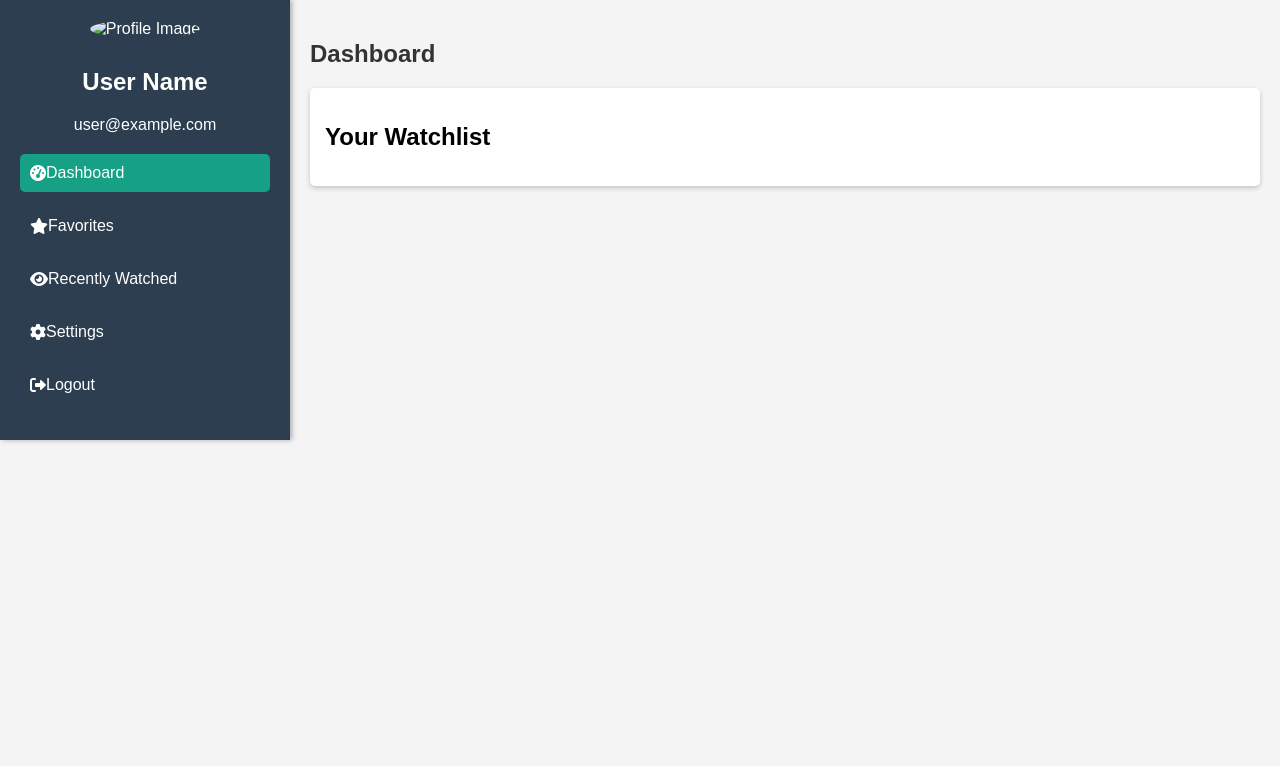
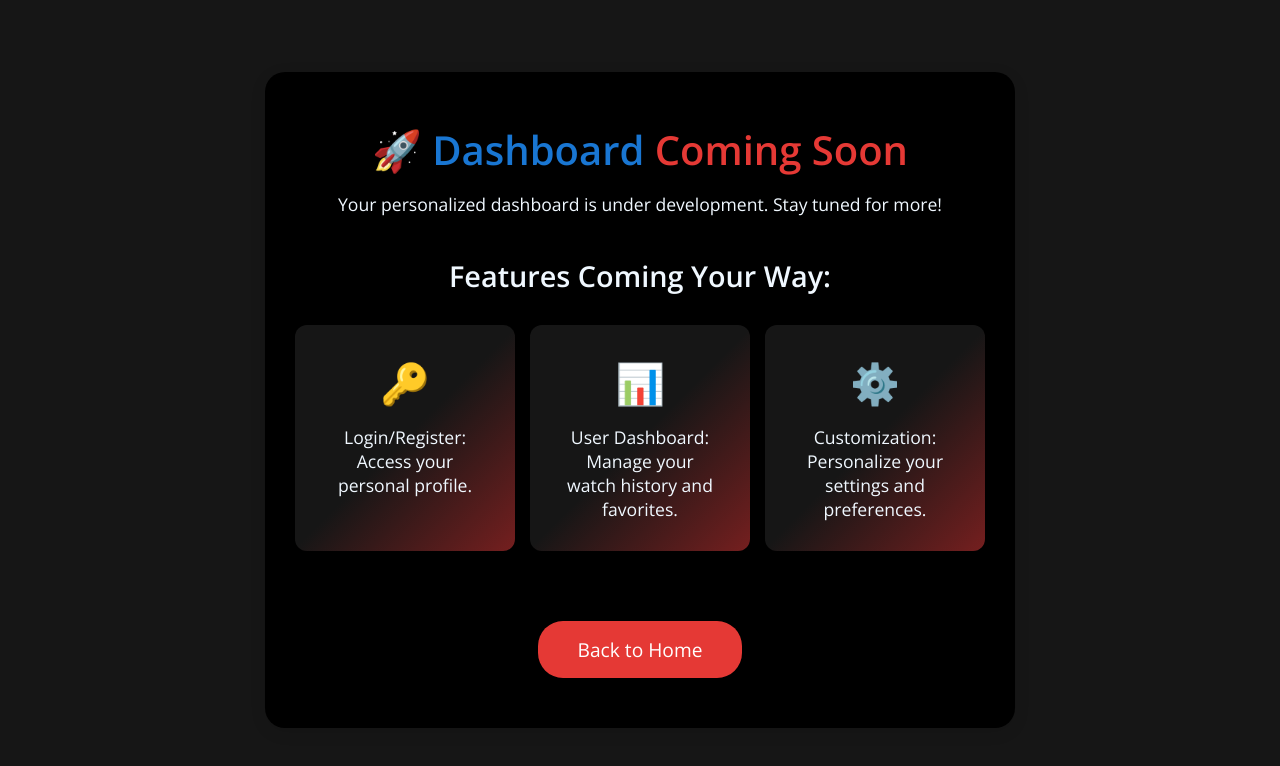
Before and after one commit to Itsroneet/Ronny_flix, a plain HTML site: page user/Dashboard.html in a window 1280 px wide. Drawn offline with nearby package versions, Linux system fonts and the light colour scheme.

Commit message:
user Dashboard added

```diff
--- a/assets/css/dashboard.css
+++ b/assets/css/dashboard.css
@@ -1,83 +1,159 @@
-body {
-    font-family: Arial, sans-serif;
-    background-color: #f4f4f4;
+/* Reset styles */
+* {
     margin: 0;
     padding: 0;
+    box-sizing: border-box;
 }
 
-.dashboard-container {
+body {
+    font-family: 'Open Sans', sans-serif;
+    background: #161616;
     display: flex;
+    justify-content: center;
+    align-items: center;
+    color: #ffffff;
+    min-height: 100vh;
 }
 
-.sidebar {
-    background-color: #2c3e50;
-    color: white;
-    width: 250px;
-    padding: 20px;
-    box-shadow: 2px 0 5px rgba(0, 0, 0, 0.3);
+.coming-soon-wrapper {
+    background: black;
+    padding: 50px 30px;
+    border-radius: 20px;
+    box-shadow: 0 4px 16px rgba(0, 0, 0, 0.1);
+    width: 100%;
+    max-width: 750px;
+    text-align: center;
+    position: relative;
 }
 
-.profile-card {
-    text-align: center;
-    margin-bottom: 20px;
+.coming-soon-inner {
+    position: relative;
 }
 
-.profile-card img {
-    width: 80px;
-    height: 80px;
-    border-radius: 50%;
-    margin-bottom: 10px;
+.coming-soon-header {
+    margin-bottom: 30px;
 }
 
-.profile-upload {
-    display: none; /* Hide the file input */
+.coming-soon-title {
+    font-size: 2.5rem;
+    font-weight: 600;
+    color: #e53935;
+    margin-bottom: 15px;
 }
 
-.sidebar-menu {
-    list-style: none;
-    padding: 0;
+.coming-soon-title .highlight {
+    color: #1976d2;
 }
 
-.sidebar-menu li {
-    margin: 15px 0;
+.coming-soon-subtitle {
+    font-size: 1.1rem;
+    color: aliceblue;
 }
 
-.sidebar-menu a {
+.coming-soon-content {
+    margin-top: 40px;
+}
+
+.coming-soon-content h2 {
+    font-size: 1.8rem;
+    font-weight: 600;
+    margin-bottom: 30px;
+    color: aliceblue;
+}
+
+.feature-list {
+    display: flex;
+    justify-content: space-between;
+    gap: 10px;
+    flex-wrap: wrap;
+    margin-bottom: 40px;
+}
+
+.feature-card {
+    background-color: #f8f8f8;
+    background: linear-gradient(135deg, #161616, #161616, #751f1f);
+    padding: 30px;
+    width: 220px;
+    border-radius: 12px;
+    box-shadow: 0 4px 8px rgba(0, 0, 0, 0.1);
+    text-align: center;
+    transition: transform 0.3s ease, box-shadow 0.3s ease;
+}
+
+.feature-card:hover {
+  transform: translateY(-10px);
+  box-shadow: 0 15px 40px rgba(229, 57, 53, 0.3);
+}
+
+.feature-icon {
+    font-size: 2.5rem;
+    margin-bottom: 15px;
+    color: #1976d2;
+}
+
+.feature-text {
+    font-size: 1.1rem;
+    color: aliceblue;
+}
+
+.back-home-btn {
+    display: inline-block;
+    margin-top: 30px;
+    padding: 15px 40px;
+    background-color: #e53935;
     color: white;
     text-decoration: none;
-    display: flex;
-    align-items: center;
-    padding: 10px;
-    border-radius: 5px;
+    border-radius: 25px;
+    font-size: 1.2rem;
+    transition: background-color 0.3s ease;
 }
 
-.sidebar-menu a:hover {
-    background-color: #34495e;
+.back-home-btn:hover {
+    background-color: #c2185b;
 }
 
-.sidebar-menu li.active a {
-    background-color: #16a085;
+/* Responsive Design */
+@media (max-width: 768px) {
+    .coming-soon-title {
+        font-size: 2rem;
+    }
+
+    .coming-soon-subtitle {
+        font-size: 1rem;
+    }
+
+    .feature-list {
+        flex-direction: column;
+        align-items: center;
+    }
+
+    .feature-card {
+        width: 80%;
+        padding: 25px;
+    }
+
+    .back-home-btn {
+        font-size: 1rem;
+        padding: 12px 30px;
+    }
 }
 
-.main-content {
-    flex-grow: 1;
-    padding: 20px;
+@media (max-width: 480px) {
+    .coming-soon-title {
+        font-size: 1.7rem;
+    }
+
+    .coming-soon-subtitle {
+        font-size: 0.9rem;
+    }
+
+    .feature-card {
+        width: 100%;
+        padding: 20px;
+    }
+
+    .back-home-btn {
+        font-size: 0.95rem;
+        padding: 10px 25px;
+    }
 }
-
-h1 {
-    color: #333;
-}
-
-.watchlist {
-    background: white;
-    padding: 15px;
-    border-radius: 5px;
-    box-shadow: 0 2px 5px rgba(0, 0, 0, 0.2);
-}
-
-.watchlist-items {
-    display: flex;
-    flex-direction: column;
-}
-
-/* Additional styles for buttons, forms, etc. can be added here */
--- a/user/Dashboard.html
+++ b/user/Dashboard.html
@@ -3,63 +3,40 @@
 <head>
     <meta charset="UTF-8">
     <meta name="viewport" content="width=device-width, initial-scale=1.0">
-    <title>User Dashboard</title>
-    <link rel="stylesheet" href="https://cdnjs.cloudflare.com/ajax/libs/font-awesome/6.0.0-beta3/css/all.min.css">
-    <link rel="stylesheet" href="/assets/css/dashboard.css"> <!-- Link to your CSS file -->
+    <title>Coming Soon - User Dashboard</title>
+    <link href="https://fonts.googleapis.com/css2?family=Open+Sans:wght@300;400;600&display=swap" rel="stylesheet">
+    <link rel="stylesheet" href="/assets/css/dashboard.css">
 </head>
 <body>
-    <div class="dashboard-container">
-        <nav class="sidebar">
-            <div class="profile-card">
-                <input type="file" id="profile-upload" accept="image/*" class="profile-upload" />
-                <img src="profile-placeholder.jpg" alt="Profile Image" class="profile-img" id="profile-img">
-                <h2 id="user-name">User Name</h2>
-                <p id="user-email">user@example.com</p>
+    <section class="coming-soon-wrapper">
+        <div class="coming-soon-inner">
+            <div class="coming-soon-header">
+                <h1 class="coming-soon-title">🚀 <span class="highlight">Dashboard</span> Coming Soon</h1>
+                <p class="coming-soon-subtitle">Your personalized dashboard is under development. Stay tuned for more!</p>
             </div>
-            <ul class="sidebar-menu">
-                <li class="active"><a href="#dashboard"><i class="fas fa-tachometer-alt"></i> Dashboard</a></li>
-                <li><a href="#favorites"><i class="fas fa-star"></i> Favorites</a></li>
-                <li><a href="#recently-watched"><i class="fas fa-eye"></i> Recently Watched</a></li>
-                <li><a href="#settings"><i class="fas fa-cog"></i> Settings</a></li>
-                <li><a href="#logout" id="logout-btn"><i class="fas fa-sign-out-alt"></i> Logout</a></li>
-            </ul>
-        </nav>
-        <main class="main-content">
-            <section id="dashboard">
-                <h1>Dashboard</h1>
-                <div class="watchlist">
-                    <h2>Your Watchlist</h2>
-                    <div class="watchlist-items">
-                        <!-- Dynamically populated watchlist items -->
+
+            <div class="coming-soon-content">
+                <h2>Features Coming Your Way:</h2>
+                <div class="feature-list">
+                    <div class="feature-card">
+                        <div class="feature-icon">🔑</div>
+                        <p class="feature-text">Login/Register: Access your personal profile.</p>
+                    </div>
+
+                    <div class="feature-card">
+                        <div class="feature-icon">📊</div>
+                        <p class="feature-text">User Dashboard: Manage your watch history and favorites.</p>
+                    </div>
+
+                    <div class="feature-card">
+                        <div class="feature-icon">⚙️</div>
+                        <p class="feature-text">Customization: Personalize your settings and preferences.</p>
                     </div>
                 </div>
-            </section>
+            </div>
 
-            <section id="favorites" style="display: none;">
-                <h1>Favorites</h1>
-                <!-- Content for favorites -->
-            </section>
-
-            <section id="recently-watched" style="display: none;">
-                <h1>Recently Watched</h1>
-                <!-- Content for recently watched -->
-            </section>
-
-            <section id="settings" style="display: none;">
-                <h1>Settings</h1>
-                <ul>
-                    <li><a href="#update-profile">Update Profile</a></li>
-                    <!-- Add more settings options here -->
-                </ul>
-            </section>
-        </main>
-    </div>
-
-    <!-- Firebase 8.10 CDN -->
-    <script src="https://www.gstatic.com/firebasejs/8.10.0/firebase-app.js"></script>
-    <script src="https://www.gstatic.com/firebasejs/8.10.0/firebase-auth.js"></script>
-    <script src="https://www.gstatic.com/firebasejs/8.10.0/firebase-firestore.js"></script>
-    <script src="https://www.gstatic.com/firebasejs/8.10.0/firebase-storage.js"></script>
-    <script src="/assets/js/dashboard.js"></script> <!-- Link to your JS file -->
+            <a href="/" class="back-home-btn">Back to Home</a>
+        </div>
+    </section>
 </body>
 </html>
```
Also changed, not shown: about.html (+2 -2 lines).
